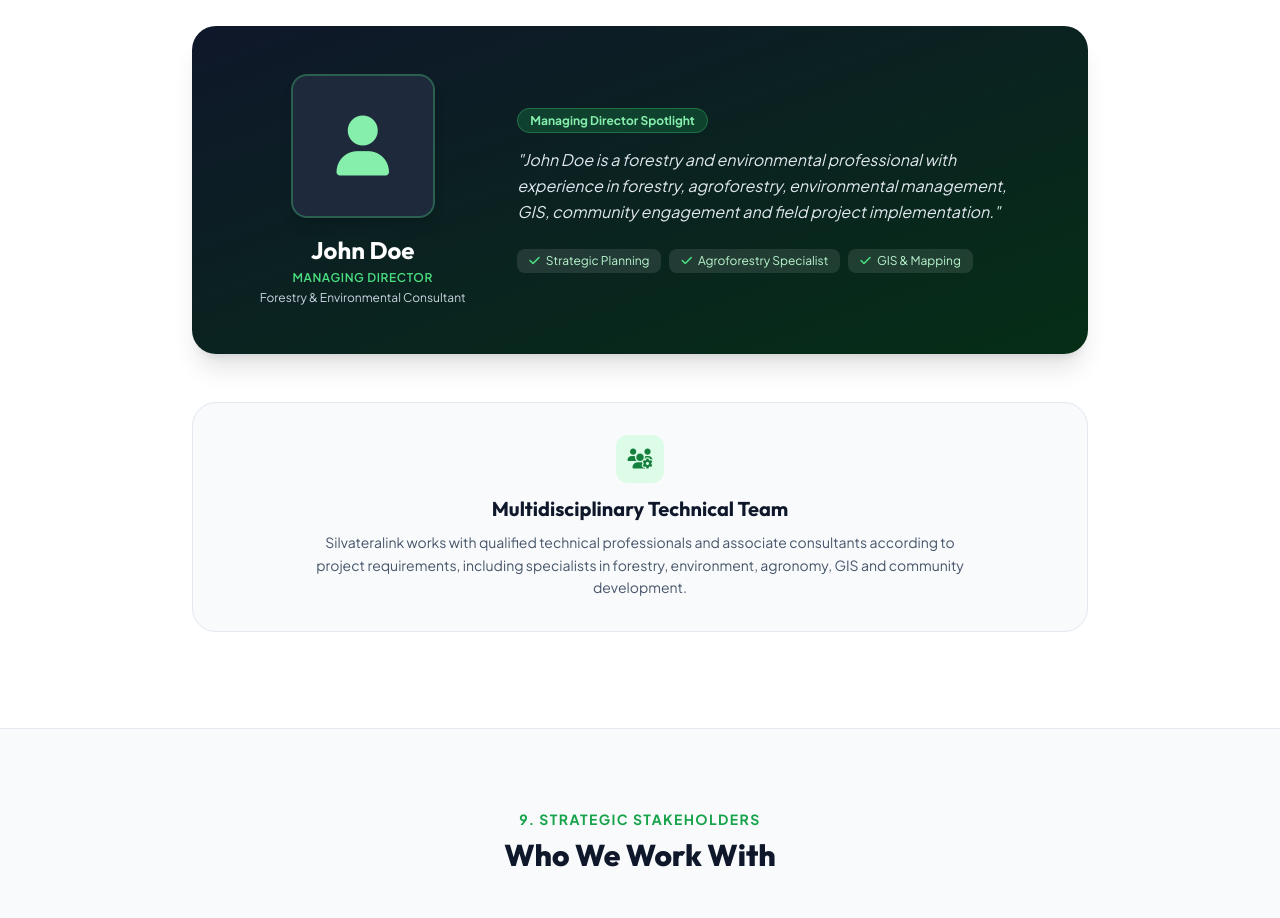
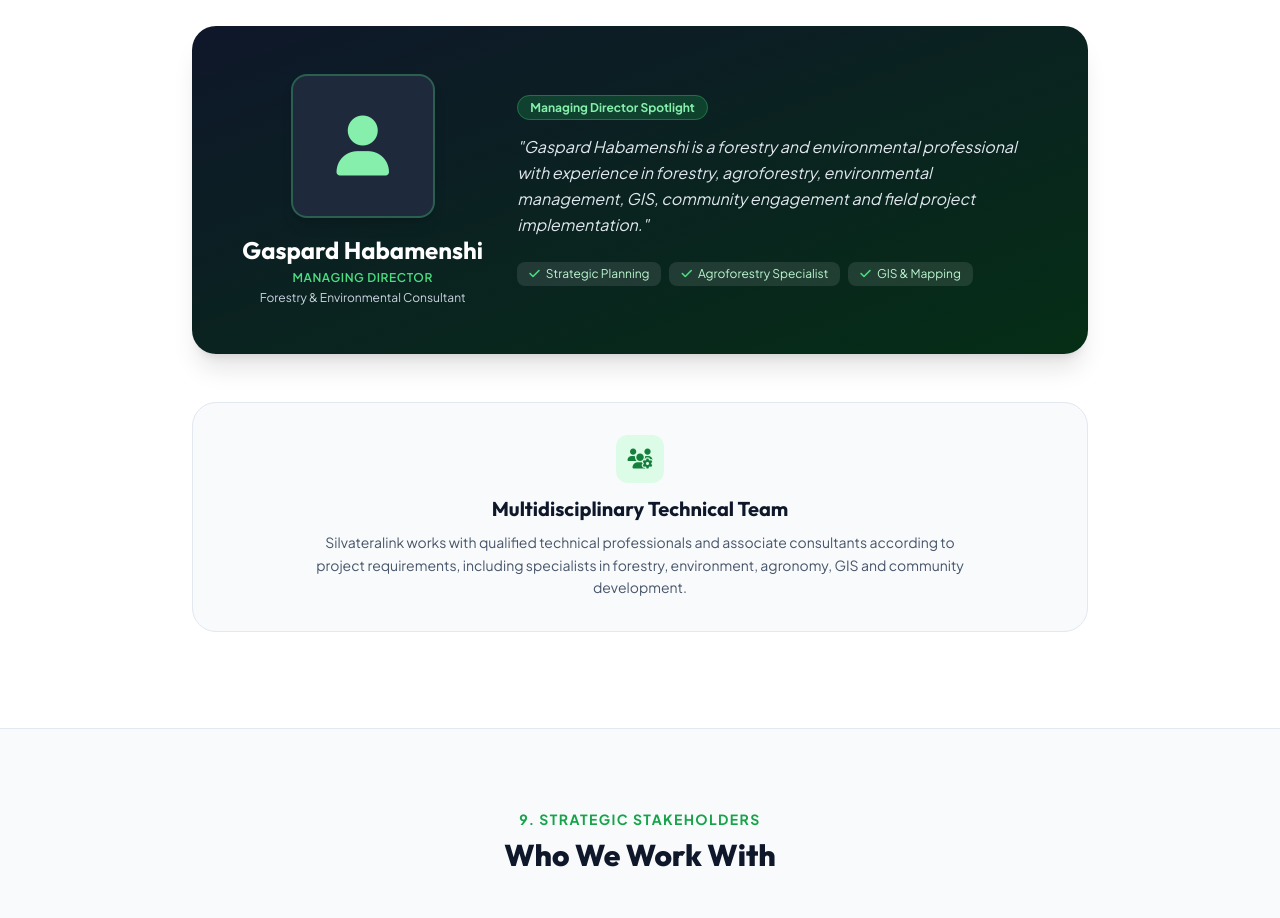
Before and after one commit to Gibson-max/silvateralink, a plain HTML site: page index.html in a window 1280 px wide. Shown: the part 7360-8278 px from the top of the page. Drawn offline with nearby package versions, Linux system fonts and the light colour scheme.

Commit message:
Changed name back to this dude named Gaspard

```diff
--- a/index.html
+++ b/index.html
@@ -989,10 +989,10 @@
             <div class="max-w-4xl mx-auto bg-gradient-to-br from-slate-900 to-brand-950 text-white rounded-3xl p-8 sm:p-12 shadow-xl mb-12 relative overflow-hidden">
                 <div class="grid md:grid-cols-12 gap-8 items-center relative z-10">
                     <div class="md:col-span-4 text-center">
-                        <div class="w-36 h-36 rounded-2xl mx-auto shadow-lg border-2 border-brand-400/30 bg-slate-800 flex items-center justify-center text-brand-300" role="img" aria-label="Default profile image for John Doe">
+                        <div class="w-36 h-36 rounded-2xl mx-auto shadow-lg border-2 border-brand-400/30 bg-slate-800 flex items-center justify-center text-brand-300" role="img" aria-label="Default profile image for Gaspard Habamenshi">
                             <i class="fa-solid fa-user text-6xl" aria-hidden="true"></i>
                         </div>
-                        <h3 class="font-heading font-bold text-2xl text-white mt-4">John Doe</h3>
+                        <h3 class="font-heading font-bold text-2xl text-white mt-4">Gaspard Habamenshi</h3>
                         <p class="text-brand-400 text-xs font-semibold uppercase tracking-wider mt-1">Managing Director</p>
                         <p class="text-slate-300 text-xs mt-1">Forestry & Environmental Consultant</p>
                     </div>
@@ -1000,7 +1000,7 @@
                     <div class="md:col-span-8 space-y-4">
                         <span class="px-3 py-1 bg-brand-500/20 text-brand-300 text-xs font-bold rounded-full border border-brand-400/30">Managing Director Spotlight</span>
                         <blockquote class="text-slate-200 text-base leading-relaxed italic">
-                            "John Doe is a forestry and environmental professional with experience in forestry, agroforestry, environmental management, GIS, community engagement and field project implementation."
+                            "Gaspard Habamenshi is a forestry and environmental professional with experience in forestry, agroforestry, environmental management, GIS, community engagement and field project implementation."
                         </blockquote>
                         <div class="pt-2 flex flex-wrap gap-2">
                             <span class="px-3 py-1 bg-white/10 rounded-lg text-xs text-brand-200"><i class="fa-solid fa-check text-brand-400 me-1"></i> Strategic Planning</span>
@@ -1298,7 +1298,7 @@
             </div>
             <h3 class="font-heading font-bold text-2xl text-slate-900 mb-2">Inquiry Sent Successfully!</h3>
             <p class="text-slate-600 text-sm mb-6">
-                Thank you for contacting Silvateralink Rwanda Ltd. Our technical team led by John Doe will review your request and get back to you shortly.
+                Thank you for contacting Silvateralink Rwanda Ltd. Our technical team led by Gaspard Habamenshi will review your request and get back to you shortly.
             </p>
             <button onclick="closeModal()" class="w-full py-3 bg-brand-700 text-white font-bold rounded-xl hover:bg-brand-800 transition">
                 Close Window
```
